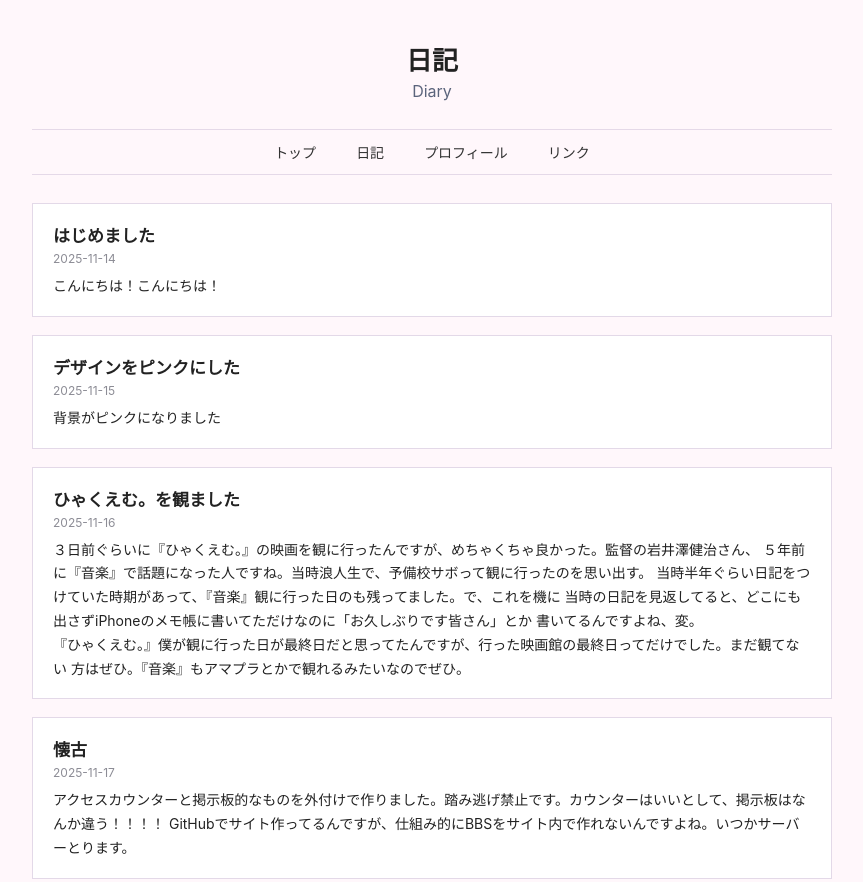
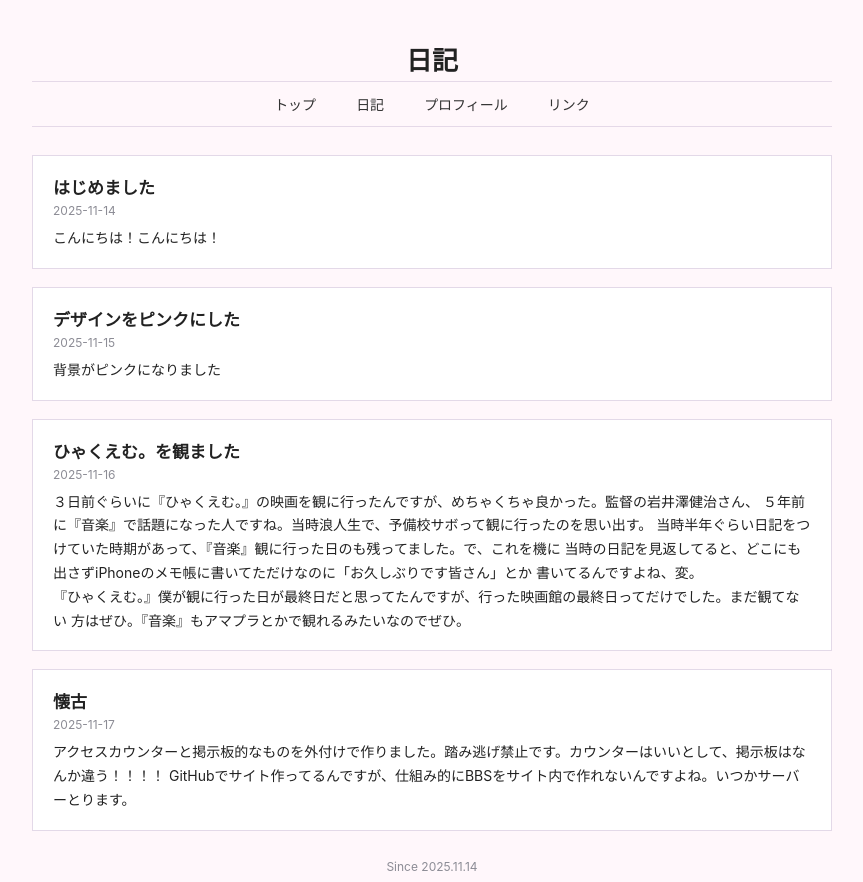
Before and after one commit to Gnzlss314/gnzlss, a plain HTML site: page diary.html in a window 1280 px wide. Shown: the top 882 px of the page, without its empty margins (208-1071 px from the left). Drawn offline with Linux system fonts and the light colour scheme.

Commit message:
Update diary.html

```diff
--- a/diary.html
+++ b/diary.html
@@ -95,7 +95,6 @@
 <body>
     <div class="wrapper">
         <header>日記</header>
-        <div class="subtitle">Diary</div>
 
         <nav>
             <a href="index.html">トップ</a>
```
